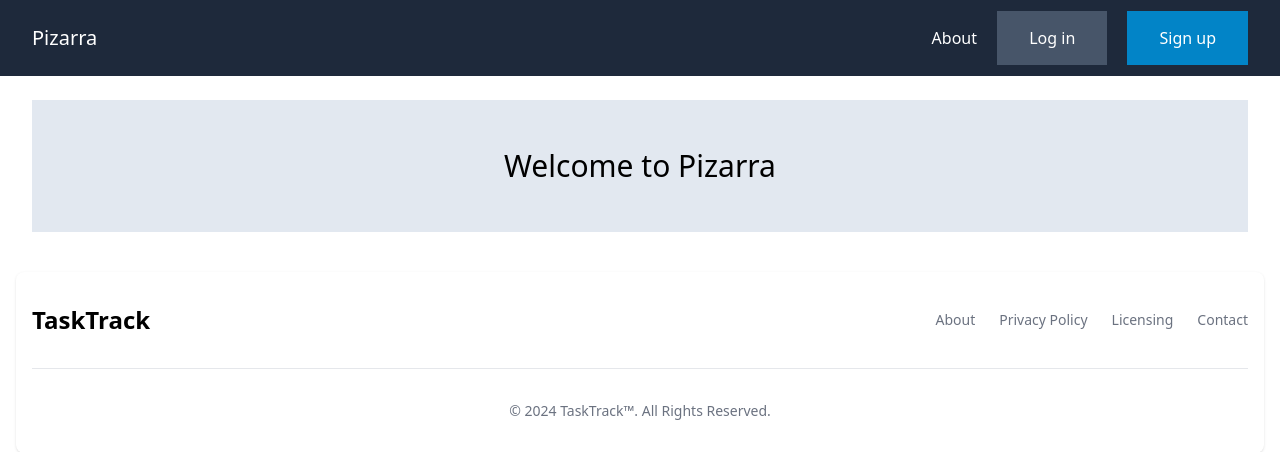
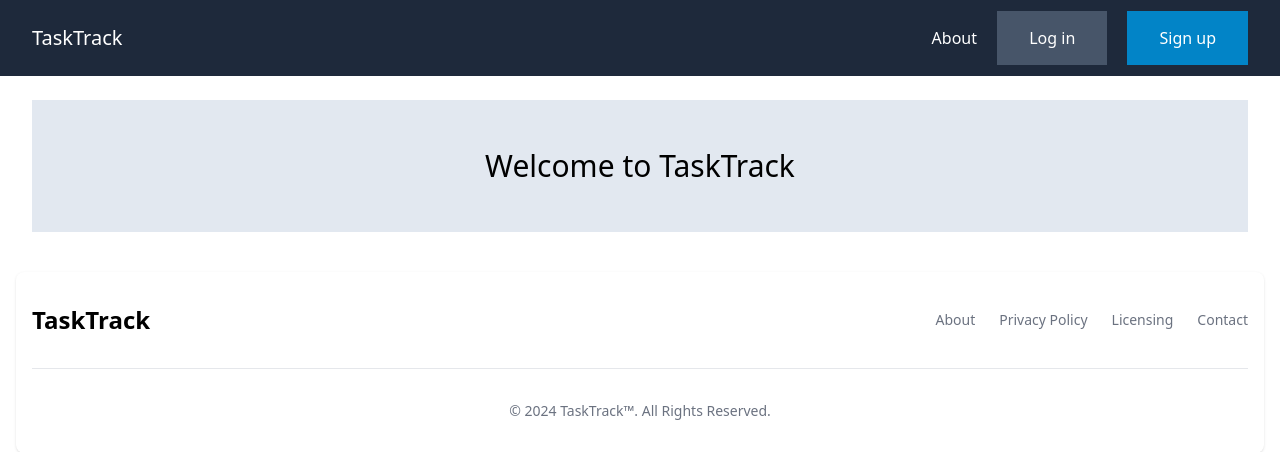
Before and after one commit to Fahim-Prodhan/task_tracker-varsity_project, a Django app: template templates/frontpage.html in a window 1280 px wide. Shown: the top 452 px of the page. Run offline with Django 5.2, Linux system fonts and the light colour scheme; the template is opened without the code that fills it, so the values that code supplies are empty; some libraries are stand-ins or nearby versions.

Commit message:
All done

```diff
--- a/templates/about.html
+++ b/templates/about.html
@@ -8,7 +8,7 @@
 
     <body>
         <nav class="py-6 px-8 flex items-center justify-between bg-slate-800">
-            <h1 class="text-xl text-white">Pizarra</h1>
+            <h1 class="text-xl text-white">TaskTrack</h1>
 
             <div class="space-x-4">
                 <a href="#" class="text-white">About</a>
--- a/templates/base.html
+++ b/templates/base.html
@@ -8,7 +8,7 @@
 
     <body>
         <nav class="py-6 px-8 flex items-center justify-between bg-slate-800">
-            <h1 class="text-xl text-white">Pizarra</h1>
+            <h1 class="text-xl text-white">TaskTrack</h1>
 
             <div class="space-x-4">
                 <a href="#" class="text-white">About</a>
--- a/templates/detail.html
+++ b/templates/detail.html
@@ -8,7 +8,7 @@
 
     <body>
         <nav class="py-6 px-8 flex items-center justify-between bg-slate-800">
-            <h1 class="text-xl text-white">Pizarra</h1>
+            <h1 class="text-xl text-white">TaskTrack</h1>
 
             <div class="space-x-4">
                 <a href="#" class="text-white">About</a>
--- a/templates/frontpage.html
+++ b/templates/frontpage.html
@@ -8,7 +8,7 @@
 
     <body>
         <nav class="py-6 px-8 flex items-center justify-between bg-slate-800">
-            <h1 class="text-xl text-white">Pizarra</h1>
+            <h1 class="text-xl text-white">TaskTrack</h1>
 
             <div class="space-x-4">
                 <a href="#" class="text-white">About</a>
@@ -20,7 +20,7 @@
 
         <main class="py-6 px-8">
             <header class="py-12 text-center bg-slate-200">
-                <h1 class="text-3xl">Welcome to Pizarra</h1>
+                <h1 class="text-3xl">Welcome to TaskTrack</h1>
             </header>
         </main>
 
--- a/templates/list.html
+++ b/templates/list.html
@@ -8,7 +8,7 @@
 
     <body>
         <nav class="py-6 px-8 flex items-center justify-between bg-slate-800">
-            <h1 class="text-xl text-white">Pizarra</h1>
+            <h1 class="text-xl text-white">TaskTrack</h1>
 
             <div class="space-x-4">
                 <a href="#" class="text-white">About</a>
--- a/templates/login.html
+++ b/templates/login.html
@@ -8,7 +8,7 @@
 
     <body>
         <nav class="py-6 px-8 flex items-center justify-between bg-slate-800">
-            <h1 class="text-xl text-white">Pizarra</h1>
+            <h1 class="text-xl text-white">TaskTrack</h1>
 
             <div class="space-x-4">
                 <a href="#" class="text-white">About</a>
--- a/templates/signup.html
+++ b/templates/signup.html
@@ -8,7 +8,7 @@
 
     <body>
         <nav class="py-6 px-8 flex items-center justify-between bg-slate-800">
-            <h1 class="text-xl text-white">Pizarra</h1>
+            <h1 class="text-xl text-white">TaskTrack</h1>
 
             <div class="space-x-4">
                 <a href="#" class="text-white">About</a>
```
